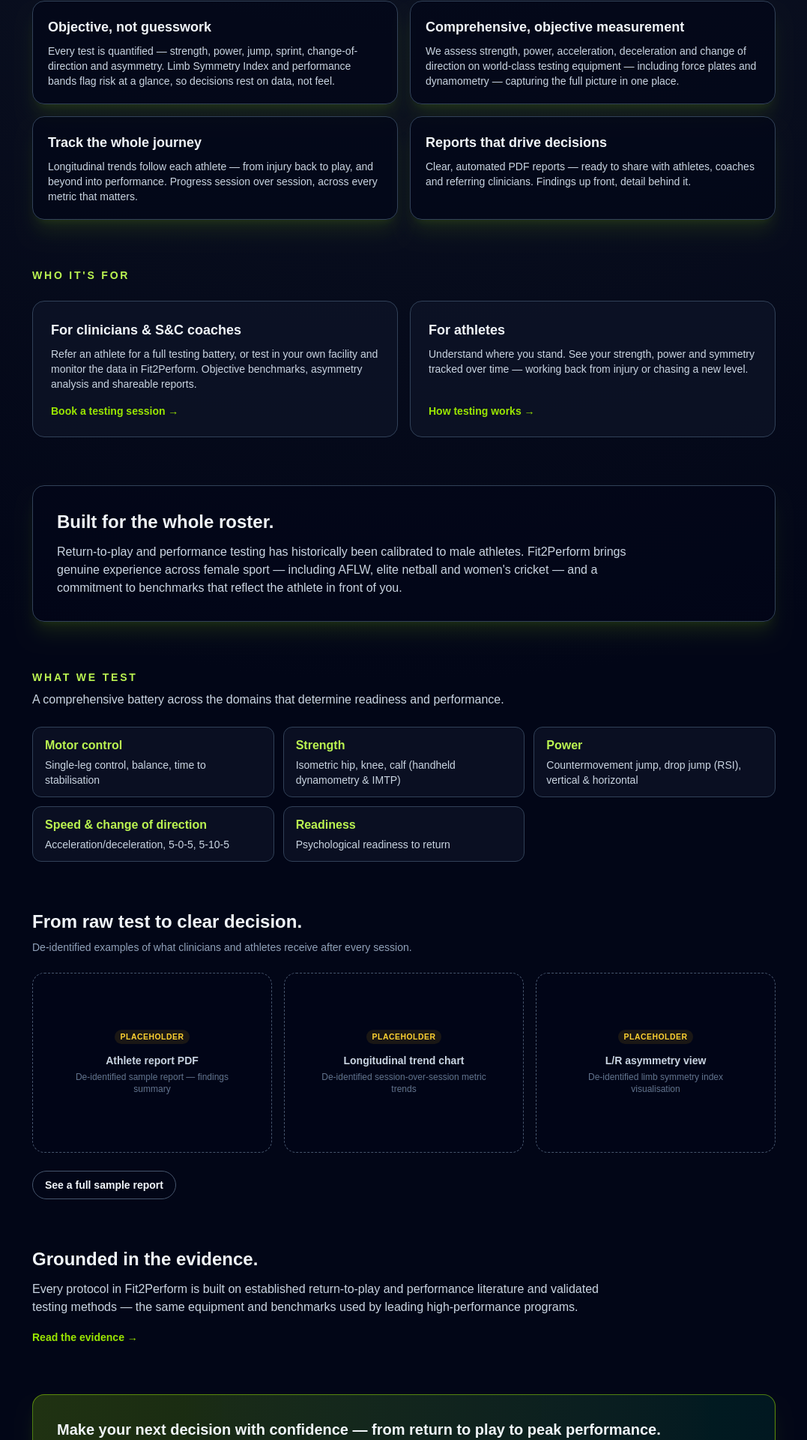
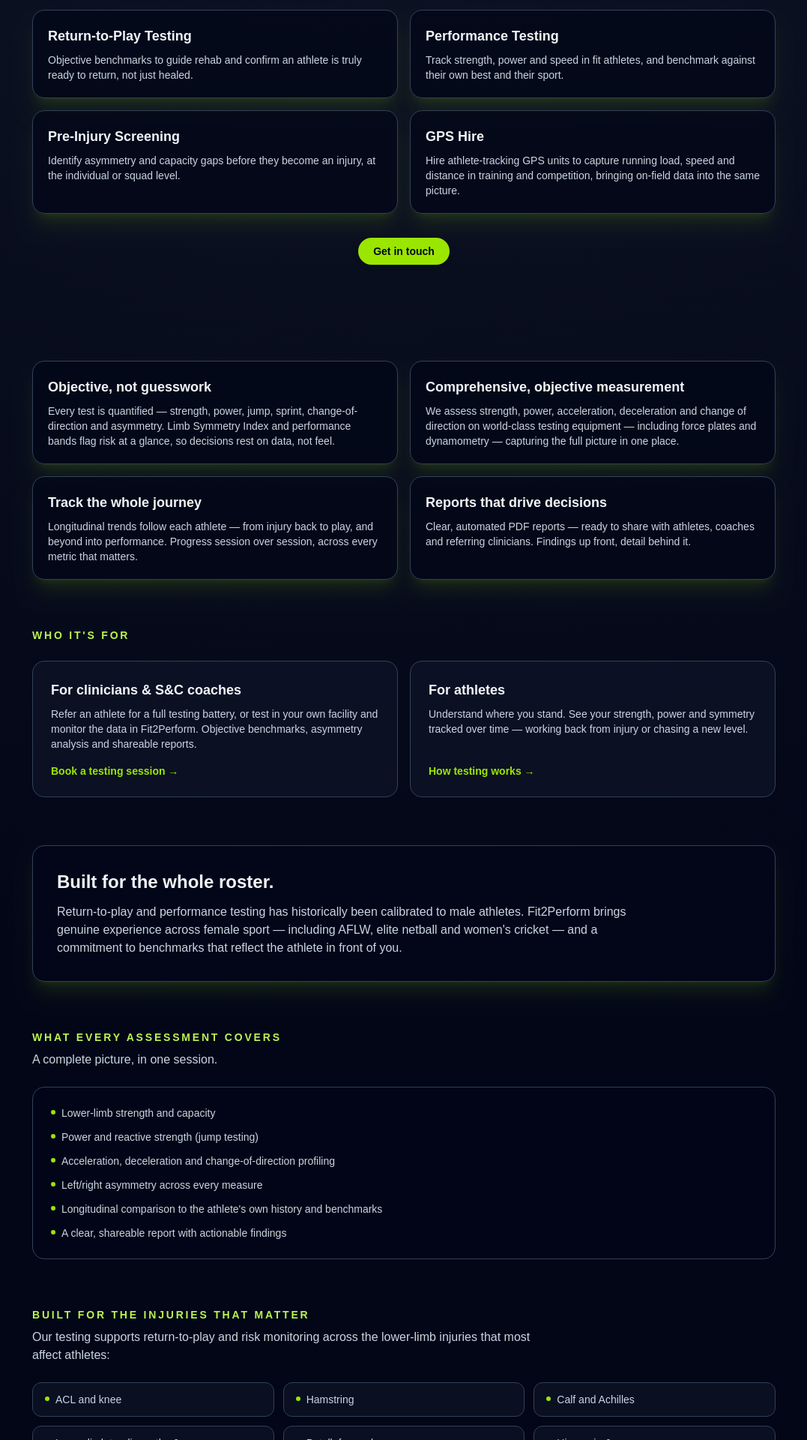
Before and after one commit to brettcolinfletcher-cmyk/fit2play, a Next.js app: page / in a window 1280 px wide. Shown: the part 807-2727 px from the top of the page at 75% size, without its empty margins (101-1178 px from the left). Built offline with nearby package versions, Linux system fonts and the light colour scheme.

Commit message:
Homepage: remove device/brand names, add club logo row with text fallbacks

```diff
--- a/app/page.tsx
+++ b/app/page.tsx
@@ -6,6 +6,25 @@ import { useState } from "react";
 
 const MAIL_BOOK =
   "mailto:info@fit2play.com.au?subject=Testing%20session%20booking";
+const MAIL_ENQUIRY = "mailto:info@fit2play.com.au?subject=Enquiry";
+
+const ASSESSMENT_COVERAGE = [
+  "Lower-limb strength and capacity",
+  "Power and reactive strength (jump testing)",
+  "Acceleration, deceleration and change-of-direction profiling",
+  "Left/right asymmetry across every measure",
+  "Longitudinal comparison to the athlete's own history and benchmarks",
+  "A clear, shareable report with actionable findings",
+] as const;
+
+const INJURY_AREAS = [
+  "ACL and knee",
+  "Hamstring",
+  "Calf and Achilles",
+  "Lower-limb tendinopathy & overuse",
+  "Patellofemoral",
+  "Hip, groin & core",
+] as const;
 
 const btnPrimary =
   "inline-flex items-center justify-center rounded-full bg-lime-400 px-5 py-2 text-xs font-semibold text-slate-950 shadow-md hover:brightness-110 md:text-sm";
@@ -163,7 +182,40 @@ export default function HomePage() {
           </div>
         </section>
 
-        {/* 3 — Benefit blocks */}
+        {/* Our solutions */}
+        <section id="solutions" className="scroll-mt-24 pb-16">
+          <h2 className="mb-2 text-sm font-semibold uppercase tracking-[0.2em] text-lime-300">
+            Our solutions
+          </h2>
+          <p className="mb-6 max-w-2xl text-sm text-slate-300 md:text-base">
+            Four ways we put objective data behind your decisions.
+          </p>
+          <div className="grid gap-4 md:grid-cols-2">
+            <BenefitCard
+              title="Return-to-Play Testing"
+              body="Objective benchmarks to guide rehab and confirm an athlete is truly ready to return, not just healed."
+            />
+            <BenefitCard
+              title="Performance Testing"
+              body="Track strength, power and speed in fit athletes, and benchmark against their own best and their sport."
+            />
+            <BenefitCard
+              title="Pre-Injury Screening"
+              body="Identify asymmetry and capacity gaps before they become an injury, at the individual or squad level."
+            />
+            <BenefitCard
+              title="GPS Hire"
+              body="Hire athlete-tracking GPS units to capture running load, speed and distance in training and competition, bringing on-field data into the same picture."
+            />
+          </div>
+          <div className="mt-8 text-center">
+            <a href={MAIL_ENQUIRY} className={btnPrimary}>
+              Get in touch
+            </a>
+          </div>
+        </section>
+
+        {/* Benefit blocks */}
         <section className="scroll-mt-24 py-16">
           <div className="grid gap-4 sm:grid-cols-2">
             <BenefitCard
@@ -221,38 +273,44 @@ export default function HomePage() {
           </div>
         </section>
 
-        {/* 6 — What we test */}
+        {/* What every assessment covers */}
         <section id="testing" className="scroll-mt-24 pb-16">
           <h2 className="mb-2 text-sm font-semibold uppercase tracking-[0.2em] text-lime-300">
-            What we test
+            What every assessment covers
           </h2>
           <p className="mb-6 max-w-2xl text-sm text-slate-300 md:text-base">
-            A comprehensive battery across the domains that determine readiness and
-            performance.
+            A complete picture, in one session.
           </p>
-          <div className="grid gap-3 sm:grid-cols-2 lg:grid-cols-3">
-            <TestDomainCard
-              title="Motor control"
-              body="Single-leg control, balance, time to stabilisation"
-            />
-            <TestDomainCard
-              title="Strength"
-              body="Isometric hip, knee, calf (handheld dynamometry & IMTP)"
-            />
-            <TestDomainCard
-              title="Power"
-              body="Countermovement jump, drop jump (RSI), vertical & horizontal"
-            />
-            <TestDomainCard
-              title="Speed & change of direction"
-              body="Acceleration/deceleration, 5-0-5, 5-10-5"
-            />
-            <TestDomainCard
-              title="Readiness"
-              body="Psychological readiness to return"
-              className="sm:col-span-2 lg:col-span-1"
-            />
-          </div>
+          <ul className="space-y-3 rounded-2xl border border-slate-700 bg-slate-950/60 p-5 md:p-6">
+            {ASSESSMENT_COVERAGE.map((item) => (
+              <CheckListItem key={item}>{item}</CheckListItem>
+            ))}
+          </ul>
+        </section>
+
+        {/* Injuries we help you manage */}
+        <section className="scroll-mt-24 pb-16">
+          <h2 className="mb-2 text-sm font-semibold uppercase tracking-[0.2em] text-lime-300">
+            Built for the injuries that matter
+          </h2>
+          <p className="mb-6 max-w-2xl text-sm text-slate-300 md:text-base">
+            Our testing supports return-to-play and risk monitoring across the lower-limb
+            injuries that most affect athletes:
+          </p>
+          <ul className="grid gap-3 sm:grid-cols-2 lg:grid-cols-3">
+            {INJURY_AREAS.map((item) => (
+              <li
+                key={item}
+                className="flex gap-2 rounded-xl border border-slate-700 bg-slate-900/60 px-4 py-3 text-sm text-slate-300"
+              >
+                <span
+                  className="mt-1.5 h-1.5 w-1.5 shrink-0 rounded-full bg-lime-400"
+                  aria-hidden
+                />
+                <span>{item}</span>
+              </li>
+            ))}
+          </ul>
         </section>
 
         {/* 7 — Product proof */}
@@ -283,9 +341,12 @@ export default function HomePage() {
               className="sm:col-span-2 lg:col-span-1"
             />
           </div>
-          <div className="mt-6">
+          <div className="mt-6 flex flex-col items-center gap-4">
             <a href="#product-proof" className={btnSecondary}>
               See a full sample report
+            </a>
+            <a href={MAIL_BOOK} className={btnPrimary}>
+              Book a testing session
             </a>
           </div>
         </section>
@@ -407,22 +468,15 @@ function WhoPathCard({
   );
 }
 
-function TestDomainCard({
-  title,
-  body,
-  className = "",
-}: {
-  title: string;
-  body: string;
-  className?: string;
-}) {
+function CheckListItem({ children }: { children: string }) {
   return (
-    <div
-      className={`rounded-xl border border-slate-700 bg-slate-900/60 px-4 py-3 ${className}`}
-    >
-      <h3 className="mb-1 text-sm font-semibold text-lime-300 md:text-base">{title}</h3>
-      <p className="text-xs text-slate-300 md:text-sm">{body}</p>
-    </div>
+    <li className="flex gap-2 text-sm text-slate-300">
+      <span
+        className="mt-1.5 h-1.5 w-1.5 shrink-0 rounded-full bg-lime-400"
+        aria-hidden
+      />
+      <span>{children}</span>
+    </li>
   );
 }
 
```
